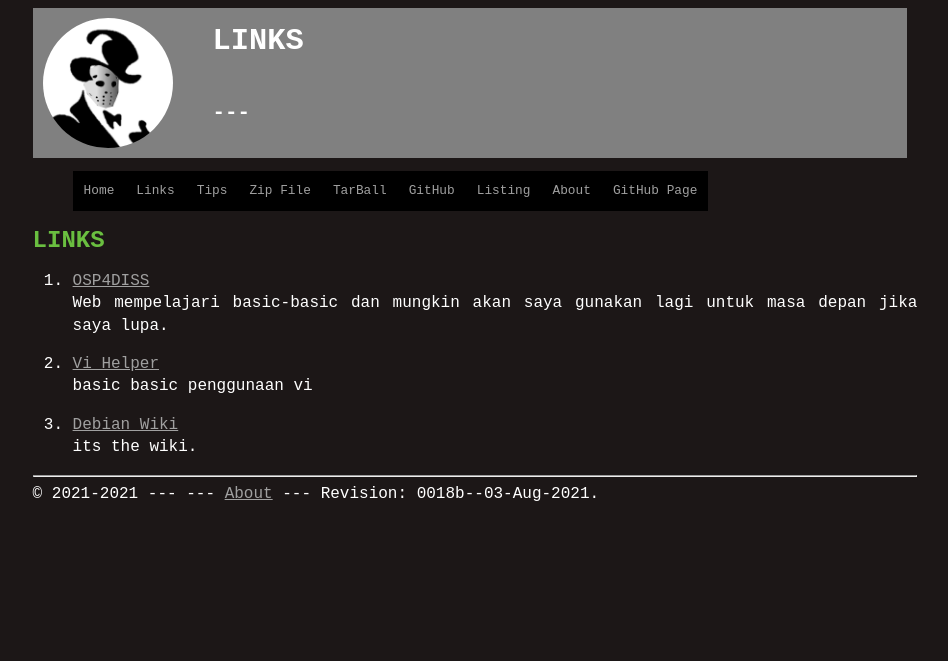
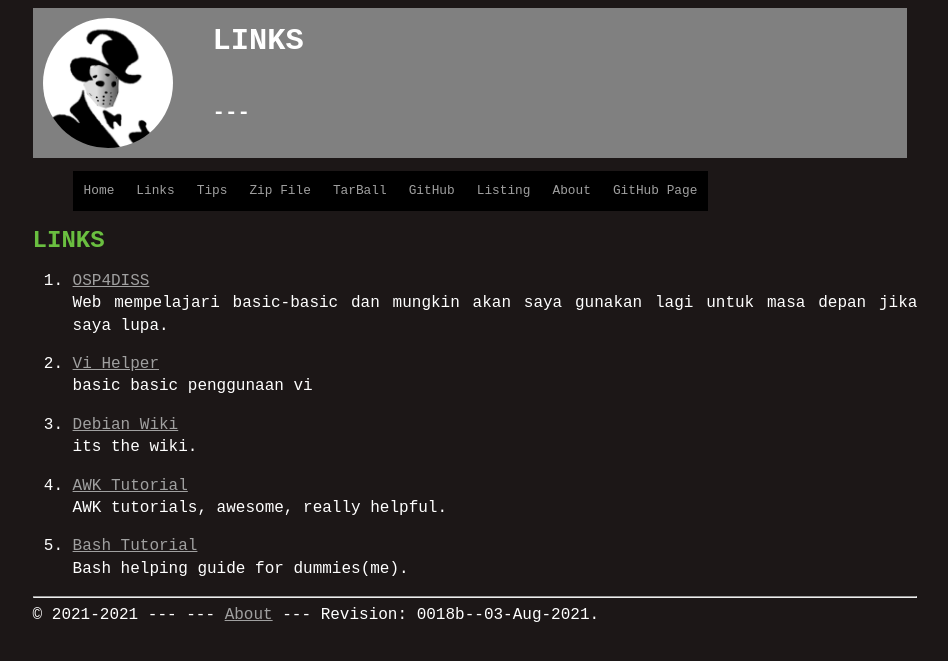
Before and after one commit to dickynasje/os212, a Jekyll site: the page built from links.md, in a window 1280 px wide. Shown: the top 661 px of the page, without its empty margins (165-1113 px from the left). Built offline with Jekyll 4.4.1, drawn with Linux system fonts in a browser that asks for light colours; our own code applies the rules of GitHub Pages for plain Markdown files.

Commit message:
Update links.md

```diff
--- a/links.md
+++ b/links.md
@@ -13,3 +13,9 @@ basic basic penggunaan vi
 
 3. [Debian Wiki](https://wiki.debian.org/id/CommandLineInterface)<br>
 its the wiki.
+
+4. [AWK Tutorial](https://www.tutorialspoint.com/awk/awk_basic_syntax.htm)<br>
+AWK tutorials, awesome, really helpful.
+
+5. [Bash Tutorial](https://linuxconfig.org/bash-scripting-tutorial-for-beginners)<br>
+Bash helping guide for dummies(me).
```
